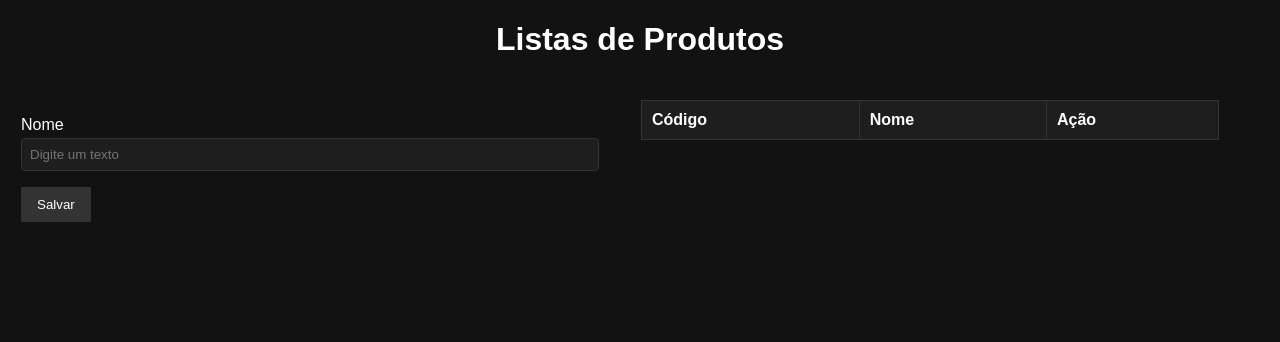
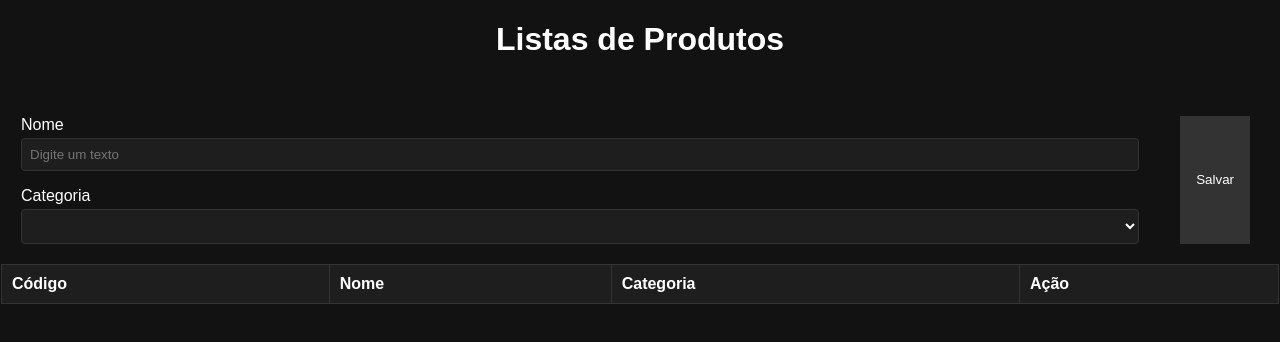
Before and after one commit to Sammadar/caixa-ng, an Angular app: page / in a window 1280 px wide. Shown: the top 342 px of the page. Built offline with nearby package versions, Linux system fonts and the light colour scheme.

Commit message:
Inserido campo de categoria

```diff
--- a/src/app/components/produtos/cadastro-produto/cadastro-produto.component.css
+++ b/src/app/components/produtos/cadastro-produto/cadastro-produto.component.css
@@ -17,6 +17,7 @@ h1{
     box-sizing: border-box;
 }
 
+
 .tabela,
 .formulario{
     flex: 1;
@@ -25,6 +26,7 @@ h1{
 }
 
 table{
+    justify-items: center;
     width: 100%;
     border-collapse: collapse;
     background-color: #1e1e1e;
@@ -41,7 +43,8 @@ label{
     margin-top: 16px;
 }
 
-input{
+input,
+select{
     width: 100%;
     padding: 8px;
     background-color: #1e1e1e;
--- a/src/app/components/produtos/cadastro-produto/cadastro-produto.component.html
+++ b/src/app/components/produtos/cadastro-produto/cadastro-produto.component.html
@@ -7,6 +7,17 @@
             <input type="text" id="campo-nome" placeholder="Digite um texto" [(ngModel)]="nome">
         </div>
 
+        <div class="categoria">
+            <label for="campo-categoria">Categoria</label>
+            <select name ="categoria" id="campo-categoria" [(ngModel)]="categoria">
+                <option disabled selected>Selecione uma opção</option>
+                <option value="Fruta">Fruta</option>
+                <option value="Verdura">Verdura</option>
+                <option value="Comida">Comida</option>
+            </select>
+        </div>
+
+        </div>
         <button (click)="salvarProduto()">Salvar</button>
         </div>
 
@@ -16,6 +27,7 @@
                     <tr>
                         <th>Código</th>
                         <th>Nome</th>
+                        <th>Categoria</th>
                         <th>Ação</th>
                     </tr>
                 </thead>
@@ -24,6 +36,7 @@
                         <tr>
                             <td>{{produto.id}}</td>
                             <td>{{produto.nome}}</td>
+                            <td>{{produto.categoria}}</td>
                             <td>
                                 <button (click)="editar(produto)">Editar</button>
                                 <button (click)="apagar(produto)">Apagar</button>
--- a/src/app/components/produtos/cadastro-produto/cadastro-produto.component.ts
+++ b/src/app/components/produtos/cadastro-produto/cadastro-produto.component.ts
@@ -1,6 +1,7 @@
 import { Component } from '@angular/core';
 import { Produto } from '../../../models/produto';
 import { FormsModule } from '@angular/forms';
+import { __values } from 'tslib';
 
 @Component({
   selector: 'app-cadastro-produto',
@@ -14,6 +15,7 @@ export class CadastroProdutoComponent {
 
   nome: string = "";
   produtos: Array<Produto> = [];
+  categoria: any;
 
   salvarProduto() {
     if (this.nome.length < 3) {
@@ -22,27 +24,29 @@ export class CadastroProdutoComponent {
     }
     if (this.nome.length > 30) {
       alert("Nome deve conter no máximo 30 caracteres")
+    }
 
-    }
     if (this.idParaEditar == undefined) {
       this.cadastrarProduto();
     } else {
       this.editarProduto();
     }
-    this.nome = "";
+
+    this.nome, this.categoria= "";
+
   }
 
   editarProduto() {
     let indiceProduto = this.produtos.findIndex(x => x.id == this.idParaEditar);
     this.produtos[indiceProduto].nome = this.nome;
-
+    this.produtos[indiceProduto].categoria = this.categoria;
     this.idParaEditar = undefined;
   }
 
   cadastrarProduto() {
     this.proximoId++;
-    let produto = new Produto(this.proximoId, this.nome);
-
+    let produto = new Produto(this.proximoId, this.nome, this.categoria);
+// debugger
     this.produtos.push(produto);
     // alert(this.nome);
   }
@@ -58,5 +62,6 @@ export class CadastroProdutoComponent {
   editar(produto: Produto) {
     this.nome = produto.nome;
     this.idParaEditar = produto.id;
+    this.categoria = produto.categoria;
   }
 }
--- a/src/app/models/produto.ts
+++ b/src/app/models/produto.ts
@@ -1,10 +1,12 @@
 export class Produto{
     id: number;
     nome: string;
+   categoria: string;
 
-constructor(id: number, nome: string){
+constructor(id: number, nome: string, categoria:  string){
         this.id= id;
         this.nome = nome;
+        this.categoria = categoria
 
     }
 }
```
